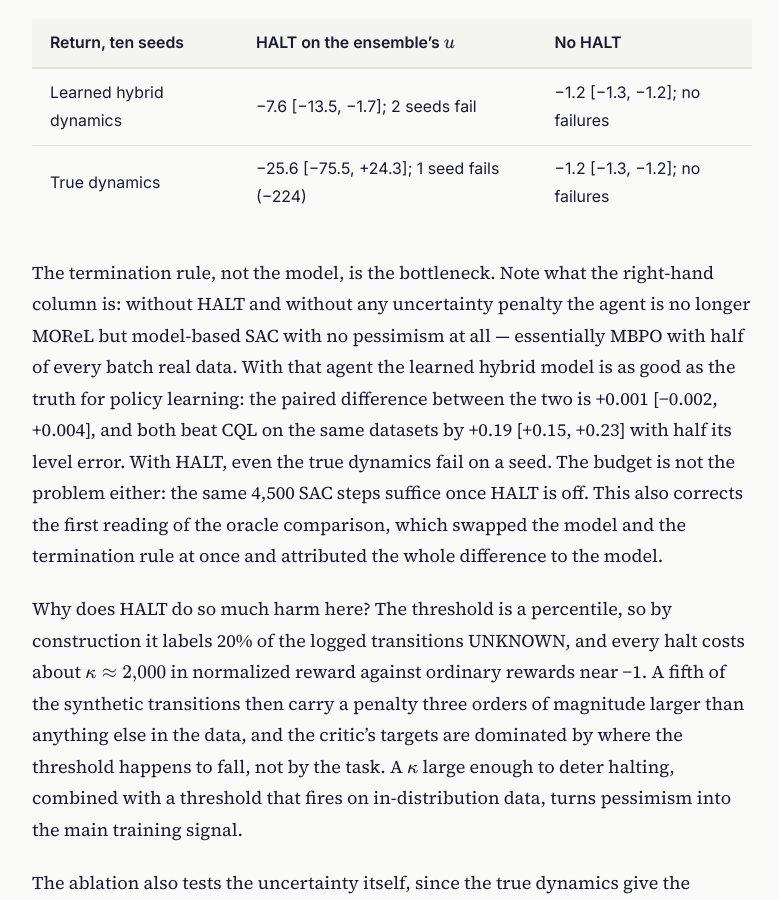
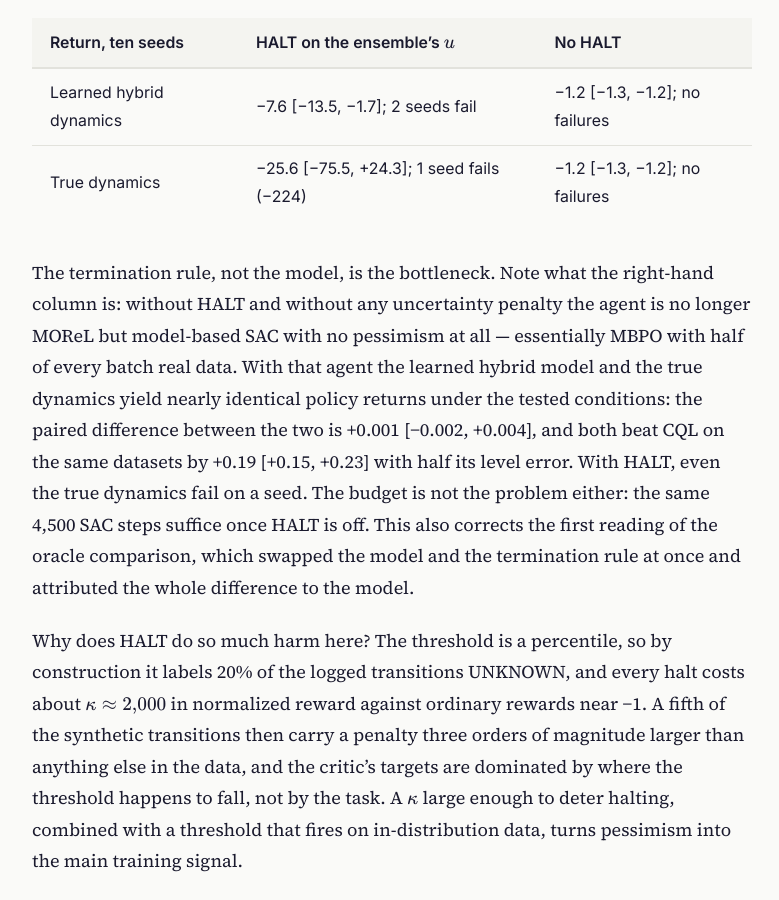
Before and after one commit to corba777/offline-rl-book, a Jekyll site: the page built from en/chapter10.md, in a window 1280 px wide and 900 px high, scrolled down 17094 px. Shown: the whole window, without its empty margins (248-1027 px from the left). Built offline with Jekyll 4.4.1, drawn with Linux system fonts in a browser that asks for light colours; some of the changed text lies outside the part shown.

Commit message:
Paper: separate the contribution from Lu et al. (2022); hedge causal and equivalence claims.
Related work now states what Lu et al. study (MOPO-style penalties, penalty
calibration, hyperparameter search on D4RL) and how this study differs
(MOReL-style termination, an oracle factorial design, a no-pessimism
optimum). The ensembles' joint drift is offered as a possible explanation;
learned and true dynamics give nearly identical returns rather than being
'as good'; the budget claim is limited to the agent without HALT; failure
counts get Clopper-Pearson intervals. Chapter 10 uses the same wording.

Co-Authored-By: Claude Opus 5.5 (1M context) <noreply@anthropic.com>

```diff
--- a/en/chapter10.html
+++ b/en/chapter10.html
@@ -529,7 +529,7 @@
 </tr>
 </tbody>
 </table>
-<p>The termination rule, not the model, is the bottleneck. Note what the right-hand column is: without HALT and without any uncertainty penalty the agent is no longer MOReL but model-based SAC with no pessimism at all — essentially MBPO with half of every batch real data. With that agent the learned hybrid model is as good as the truth for policy learning: the paired difference between the two is +0.001 [−0.002, +0.004], and both beat CQL on the same datasets by +0.19 [+0.15, +0.23] with half its level error. With HALT, even the true dynamics fail on a seed. The budget is not the problem either: the same 4,500 SAC steps suffice once HALT is off. This also corrects the first reading of the oracle comparison, which swapped the model and the termination rule at once and attributed the whole difference to the model.</p>
+<p>The termination rule, not the model, is the bottleneck. Note what the right-hand column is: without HALT and without any uncertainty penalty the agent is no longer MOReL but model-based SAC with no pessimism at all — essentially MBPO with half of every batch real data. With that agent the learned hybrid model and the true dynamics yield nearly identical policy returns under the tested conditions: the paired difference between the two is +0.001 [−0.002, +0.004], and both beat CQL on the same datasets by +0.19 [+0.15, +0.23] with half its level error. With HALT, even the true dynamics fail on a seed. The budget is not the problem either: the same 4,500 SAC steps suffice once HALT is off. This also corrects the first reading of the oracle comparison, which swapped the model and the termination rule at once and attributed the whole difference to the model.</p>
 <p>Why does HALT do so much harm here? The threshold is a percentile, so by construction it labels 20% of the logged transitions UNKNOWN, and every halt costs about $\kappa \approx 2{,}000$ in normalized reward against ordinary rewards near −1. A fifth of the synthetic transitions then carry a penalty three orders of magnitude larger than anything else in the data, and the critic's targets are dominated by where the threshold happens to fall, not by the task. A $\kappa$ large enough to deter halting, combined with a threshold that fires on in-distribution data, turns pessimism into the main training signal.</p>
 <p>The ablation also tests the uncertainty itself, since the true dynamics give the model's actual error anywhere. One step ahead, on 4,000 states per seed (error: distance between predicted and true next state over the five process variables, normalized units):</p>
 <table>
--- a/en/chapter10.md
+++ b/en/chapter10.md
@@ -373,7 +373,7 @@ HybridMOReL could fall short because its model is wrong, because its uncertainty
 | Learned hybrid dynamics | −7.6 [−13.5, −1.7]; 2 seeds fail | −1.2 [−1.3, −1.2]; no failures |
 | True dynamics | −25.6 [−75.5, +24.3]; 1 seed fails (−224) | −1.2 [−1.3, −1.2]; no failures |
 
-The termination rule, not the model, is the bottleneck. Note what the right-hand column is: without HALT and without any uncertainty penalty the agent is no longer MOReL but model-based SAC with no pessimism at all — essentially MBPO with half of every batch real data. With that agent the learned hybrid model is as good as the truth for policy learning: the paired difference between the two is +0.001 [−0.002, +0.004], and both beat CQL on the same datasets by +0.19 [+0.15, +0.23] with half its level error. With HALT, even the true dynamics fail on a seed. The budget is not the problem either: the same 4,500 SAC steps suffice once HALT is off. This also corrects the first reading of the oracle comparison, which swapped the model and the termination rule at once and attributed the whole difference to the model.
+The termination rule, not the model, is the bottleneck. Note what the right-hand column is: without HALT and without any uncertainty penalty the agent is no longer MOReL but model-based SAC with no pessimism at all — essentially MBPO with half of every batch real data. With that agent the learned hybrid model and the true dynamics yield nearly identical policy returns under the tested conditions: the paired difference between the two is +0.001 [−0.002, +0.004], and both beat CQL on the same datasets by +0.19 [+0.15, +0.23] with half its level error. With HALT, even the true dynamics fail on a seed. The budget is not the problem either: the same 4,500 SAC steps suffice once HALT is off. This also corrects the first reading of the oracle comparison, which swapped the model and the termination rule at once and attributed the whole difference to the model.
 
 Why does HALT do so much harm here? The threshold is a percentile, so by construction it labels 20% of the logged transitions UNKNOWN, and every halt costs about $\kappa \approx 2{,}000$ in normalized reward against ordinary rewards near −1. A fifth of the synthetic transitions then carry a penalty three orders of magnitude larger than anything else in the data, and the critic's targets are dominated by where the threshold happens to fall, not by the task. A $\kappa$ large enough to deter halting, combined with a threshold that fires on in-distribution data, turns pessimism into the main training signal.
 
--- a/ru/chapter10.html
+++ b/ru/chapter10.html
@@ -529,7 +529,7 @@
 </tr>
 </tbody>
 </table>
-<p>Узкое место — правило остановки, а не модель. Обратите внимание, что такое правый столбец: без HALT и без какого-либо штрафа за неопределённость агент — уже не MOReL, а модельный SAC вообще без пессимизма, по сути MBPO с половиной каждого батча из реальных данных. С таким агентом выученная гибридная модель для обучения политики не хуже истины: парная разность между ними +0.001 [−0.002, +0.004], и обе обгоняют CQL на тех же датасетах на +0.19 [+0.15, +0.23] при вдвое меньшей ошибке по уровню. С HALT разваливается даже вариант с истинной динамикой. Бюджет тоже ни при чём: тех же 4 500 шагов SAC хватает, когда HALT выключен. Это исправляет и первое прочтение сравнения с оракулом, в котором модель и правило остановки менялись одновременно и вся разница приписывалась модели.</p>
+<p>Узкое место — правило остановки, а не модель. Обратите внимание, что такое правый столбец: без HALT и без какого-либо штрафа за неопределённость агент — уже не MOReL, а модельный SAC вообще без пессимизма, по сути MBPO с половиной каждого батча из реальных данных. С таким агентом выученная гибридная модель и истинная динамика дают почти одинаковую награду политики в проверенных условиях: парная разность между ними +0.001 [−0.002, +0.004], и обе обгоняют CQL на тех же датасетах на +0.19 [+0.15, +0.23] при вдвое меньшей ошибке по уровню. С HALT разваливается даже вариант с истинной динамикой. Бюджет тоже ни при чём: тех же 4 500 шагов SAC хватает, когда HALT выключен. Это исправляет и первое прочтение сравнения с оракулом, в котором модель и правило остановки менялись одновременно и вся разница приписывалась модели.</p>
 <p>Почему HALT здесь так вредит? Порог — перцентиль, поэтому он по построению помечает UNKNOWN 20% залогированных переходов, а каждая остановка стоит около $\kappa \approx 2\,000$ в нормированной награде при обычных наградах около −1. Пятая часть синтетических переходов несёт штраф на три порядка больше всего остального в данных, и цели критика определяются тем, где оказался порог, а не задачей. $\kappa$, достаточно большое, чтобы отпугнуть от остановки, вместе с порогом, срабатывающим на данных из распределения, превращает пессимизм в главный обучающий сигнал.</p>
 <p>Истинная динамика позволяет проверить и саму неопределённость: она даёт фактическую ошибку модели в любой точке. На один шаг вперёд, на 4 000 состояний для каждого seed (ошибка — расстояние между предсказанным и истинным следующим состоянием по пяти переменным процесса, в нормированных единицах):</p>
 <table>
@@ -621,7 +621,7 @@
 </tr>
 </tbody>
 </table>
-<p>На один шаг вперёд неопределённость информативна, хоть и слабо: у квинтиля с наибольшим $u$ ошибка примерно вдвое больше, чем у наименьшего. На протяжении rollout она почти ничего не говорит. Ошибка модели растёт в пять-шесть раз без обратной связи и примерно втрое с ней, а $u$ остаётся на месте, и её корреляция с ошибкой к шагу 10 падает почти до нуля: члены ансамбля дрейфуют вместе, поэтому их разногласие не растёт вместе с накопленной ошибкой. HALT поэтому срабатывает в основном на первом шаге, на переходах из данных, и редко там, где модель действительно ушла. С обратной связью ошибка растёт медленнее, чем без неё, а без HALT политика справилась на модели так же, как на истине, так что прежняя гипотеза об эксплуатации политикой многошаговых ошибок модели здесь не подтверждается: при горизонте в пять шагов и половине каждого батча из реальных данных ошибки оставались слишком малы, чтобы иметь значение.</p>
+<p>На один шаг вперёд неопределённость информативна, хоть и слабо: у квинтиля с наибольшим $u$ ошибка примерно вдвое больше, чем у наименьшего. На протяжении rollout она почти ничего не говорит. Ошибка модели растёт в пять-шесть раз без обратной связи и примерно втрое с ней, а $u$ остаётся на месте, и её корреляция с ошибкой к шагу 10 падает почти до нуля: одно из возможных объяснений, которое эти измерения не доказывают, — члены ансамбля дрейфуют вместе, поэтому их разногласие не растёт вместе с накопленной ошибкой. HALT поэтому срабатывает в основном на первом шаге, на переходах из данных, и редко там, где модель действительно ушла. С обратной связью ошибка растёт медленнее, чем без неё, а без HALT политика справилась на модели так же, как на истине, так что прежняя гипотеза об эксплуатации политикой многошаговых ошибок модели здесь не подтверждается: при горизонте в пять шагов и половине каждого батча из реальных данных ошибки оставались слишком малы, чтобы иметь значение.</p>
 <p>Можно ли исправить HALT, останавливаясь реже? <code>--halt-study</code> сохраняет выученную модель и меняет только правило остановки — порог на 80-м перцентиле, на 99-м или без HALT — на обоих вариантах состояния (<code>ch10_halt_lagged.json</code>, <code>ch10_halt_logged.json</code>):</p>
 <table>
 <thead>
```
Also changed, not shown: other parts of en/chapter10.html (+1 -1 lines), other parts of en/chapter10.md (+1 -1 lines), ru/chapter10.md (+2 -2 lines), 1 other file.
